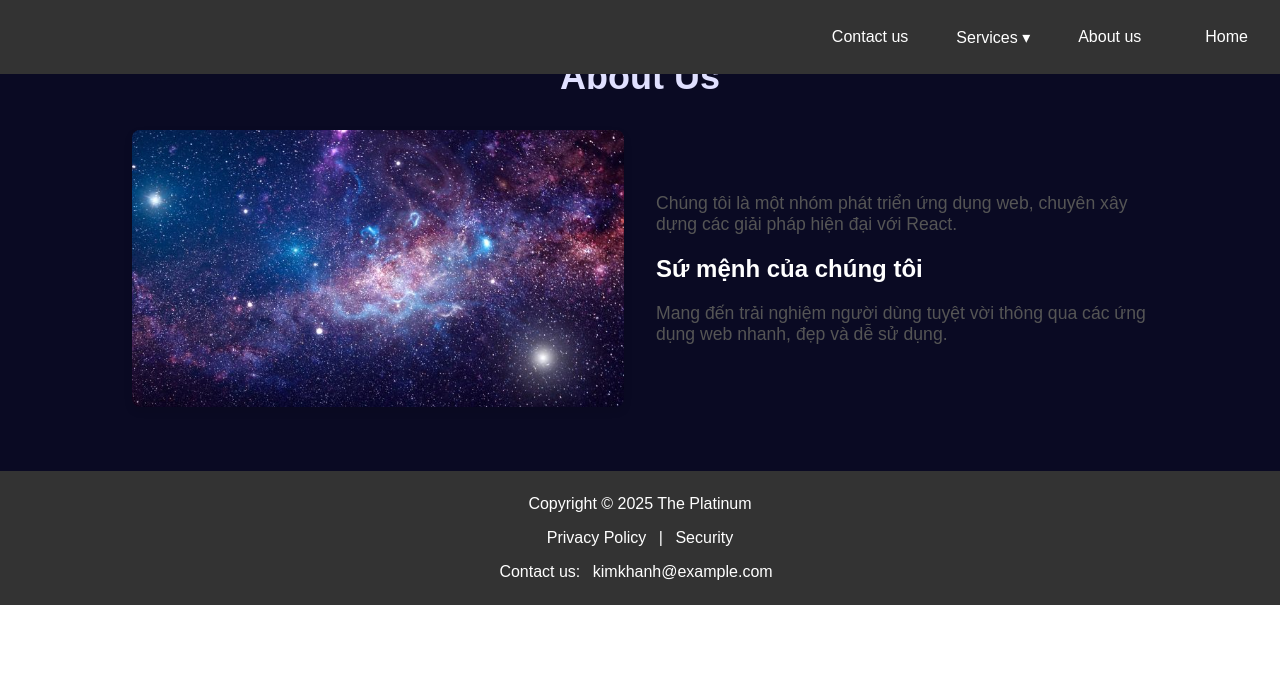
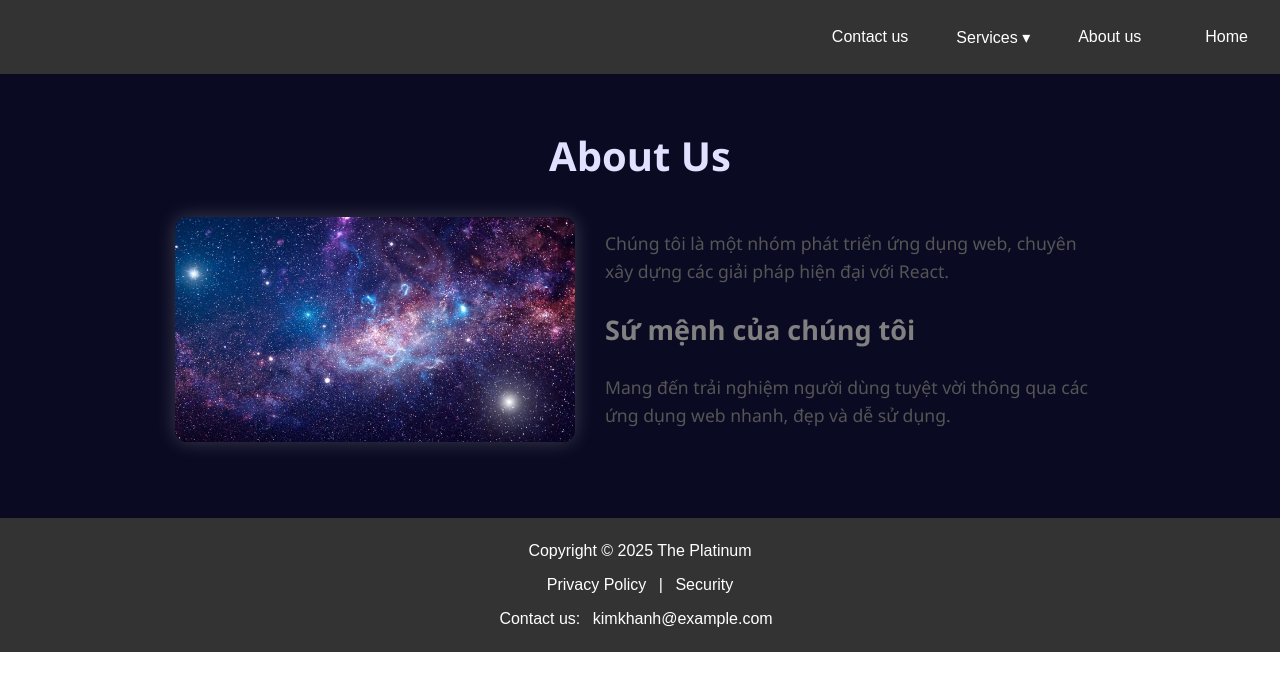
Before and after one commit to klenhs03/react-router, a React (Create React App) app: page /about in a window 1280 px wide. Shown: the top 690 px of the page. Built offline with nearby package versions, Linux system fonts and the light colour scheme.

Commit message:
update css

```diff
--- a/src/components/About.css
+++ b/src/components/About.css
@@ -1,5 +1,5 @@
 .about-container {
-    text-align: center;
+    font-family: 'Segoe UI', Tahoma, Geneva, Verdana, sans-serif;
     padding: 2rem;
     max-width: 100%;
     margin: 0 auto;
@@ -8,34 +8,33 @@
   }
   .about-container h1 {
     text-align: center;
-    font-size: 36px;
+    font-size: 40px;
     margin-bottom: 30px;
     color: #e0e0ff;
+    margin-top: 6rem;
   }
 
   .content-row {
     display: flex;
+    flex-wrap: wrap;
     align-items: center;
-    gap: 2rem;
-    margin: 2rem 0;
-    flex-wrap: wrap;
+    justify-content: center;
+    gap: 30px;
+    margin-bottom: 40px;
   }
 
   .text-content {
-    flex: 1;
-    text-align: left;
-    min-width: 300px;
-    margin-right: 100px;
+    max-width: 500px;
+    font-size: 18px;
+    line-height: 1.6;
+    color: gray;
   }
 
   .page-image {
-    flex: 1;
-    max-width: 500px;
-    height: auto;
-    border-radius: 8px;
-    box-shadow: 0 4px 8px rgba(0, 0, 0, 0.1);
-    min-width: 300px;
-    margin-left: 100px;
+    width: 400px;
+    max-width: 90%;
+    border-radius: 12px;
+    box-shadow: 0 0 20px rgba(255, 255, 255, 0.2);
   }
 
   .text-content p {
--- a/src/components/Contact.css
+++ b/src/components/Contact.css
@@ -16,9 +16,9 @@
 }
 
 .contact-form-section h1 {
-  font-size: 2.5rem;
+  font-size: 40px;
   color: #e0e0ff;
-  margin-bottom: 10px;
+  margin-top: 6rem;
 }
 
 .contact-form-section p {
--- a/src/components/Home.css
+++ b/src/components/Home.css
@@ -8,12 +8,11 @@
 /* Tiêu đề chính */
 .home-container h1 {
   text-align: center;
-  font-size: 36px;
-  margin-bottom: 30px;
+  font-size: 40px;
+  margin-top: 7rem;
   color: #e0e0ff;
 }
 
-/* Phần Hero có hình và mô tả */
 .hero-section {
   display: flex;
   flex-wrap: wrap;
```
